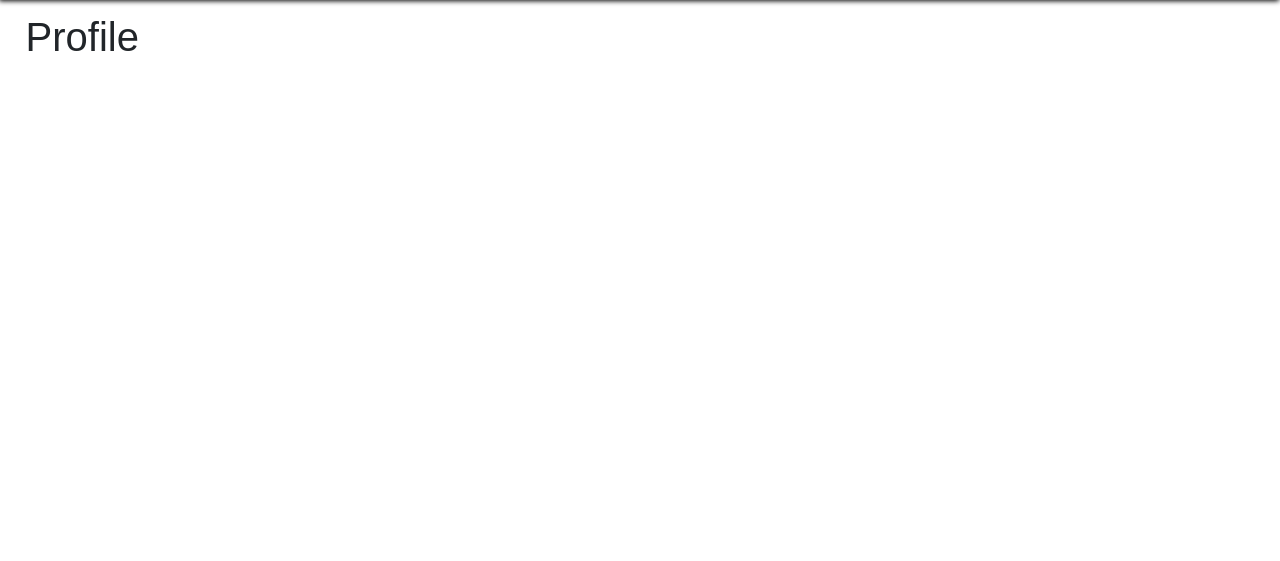
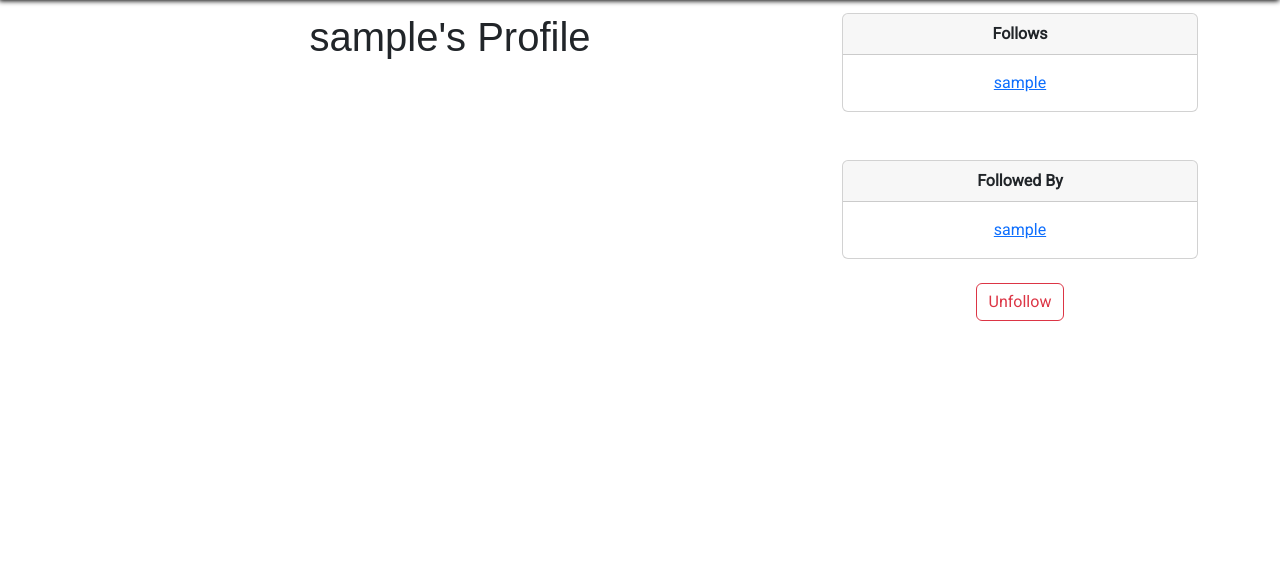
Before and after one commit to NiborGnu/p4-timeline, a Django app: page /profile/1 in a window 1280 px wide. Shown: the part 58-619 px from the top of the page. Run offline with Django 5.2, Linux system fonts and the light colour scheme; the visitor is signed in with stand-in values (Sample User, id 1); data comes from the database, SQL or seed files in the repository; some libraries are stand-ins or nearby versions; some web fonts are replaced.

Commit message:
Add Follow,Unfollow btn

```diff
--- a/home/templates/home/profile.html
+++ b/home/templates/home/profile.html
@@ -1,6 +1,51 @@
 {% extends 'base.html' %}
 
 {% block content %}
-<h1>Profile</h1>
+{% if profile %}
+<div class="container text-center">
+    <div class="row">
+        <div class="col-8">
+            <h1>{{ profile.user.username }}'s Profile</h1>
+        </div>
+        <div class="col-4">
+            <div class="card">
+                <div class="card-header">
+                    <strong>Follows</strong><br>
+                </div>
+                <div class="card-body">
+                    <p class="card-text">
+                        {% for following in profile.follow.all %}
+                        <a href="{% url 'profile' following.user.id %}">{{ following }}</a><br>
+                        {% endfor %}
+                    </p>
+                </div>
+            </div>
+            <br><br>
+            <div class="card">
+                <div class="card-header">
+                    <strong>Followed By</strong><br>
+                </div>
+                <div class="card-body">
+                    <p class="card-text">
+                        {% for following in profile.followed_by.all %}
+                        <a href="{% url 'profile' following.user.id %}">{{ following }}</a><br>
+                        {% endfor %}
+                    </p>
+                </div>
+            </div><br>
+            <form method="POST">
+                {% csrf_token %}
+                {% if profile in user.profile.follow.all %}
+                <button class="btn btn-outline-danger" name="follow" value="unfollow" type="submit">Unfollow</button>
 
+                {% else %}
+                <button class="btn btn-outline-success" name="follow" value="follow" type="submit">Follow</button>
+
+                {% endif %}
+
+            </form>
+        </div>
+    </div>
+</div>
+{% endif %}
 {% endblock %}
--- a/home/views.py
+++ b/home/views.py
@@ -19,6 +19,22 @@ def profiles(request):
 def profile(request, pk):
     if request.user.is_authenticated:
         profile = Profile.objects.get(user_id=pk)
+        # Form logic
+        if request.method == 'POST':
+            # Get current user
+            current_user_profile = request.user.profile
+            # Get form data
+            action = request.POST['follow']
+            # Unfollow
+            if action == 'unfollow':
+                current_user_profile.follow.remove(profile)
+            # Follow
+            else:
+                current_user_profile.follow.add(profile)
+
+
+
+
         return render(request, 'home/profile.html', {'profile': profile})
     else:
         messages.success(request, 'You must be logged in to view this page...')
```
